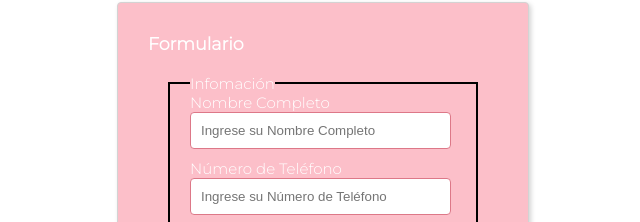
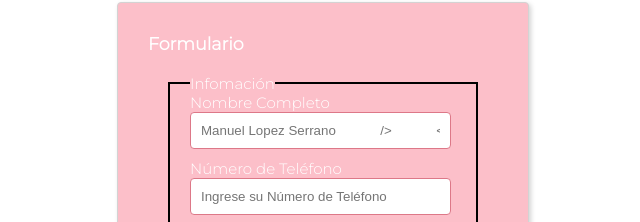
Before and after one commit to nohely04/NAMURA, a plain HTML site: page Contactos.html in a window 1280 px wide. Shown: the part 374-596 px from the top of the page, 317-957 px from the left. Drawn offline with nearby package versions, Linux system fonts and the light colour scheme.

Commit message:
Co-authored-by: Arlt12 <Arlt12@users.noreply.github.com>

```diff
--- a/Contactos.html
+++ b/Contactos.html
@@ -46,7 +46,7 @@
               type="text"
               name="nombres"
               id="nombres"
-              placeholder="Ingrese su Nombre Completo"
+              placeholder="Manuel Lopez Serrano
             />
             <label for="Nombre"> Número de Teléfono</label>
             <input
```
